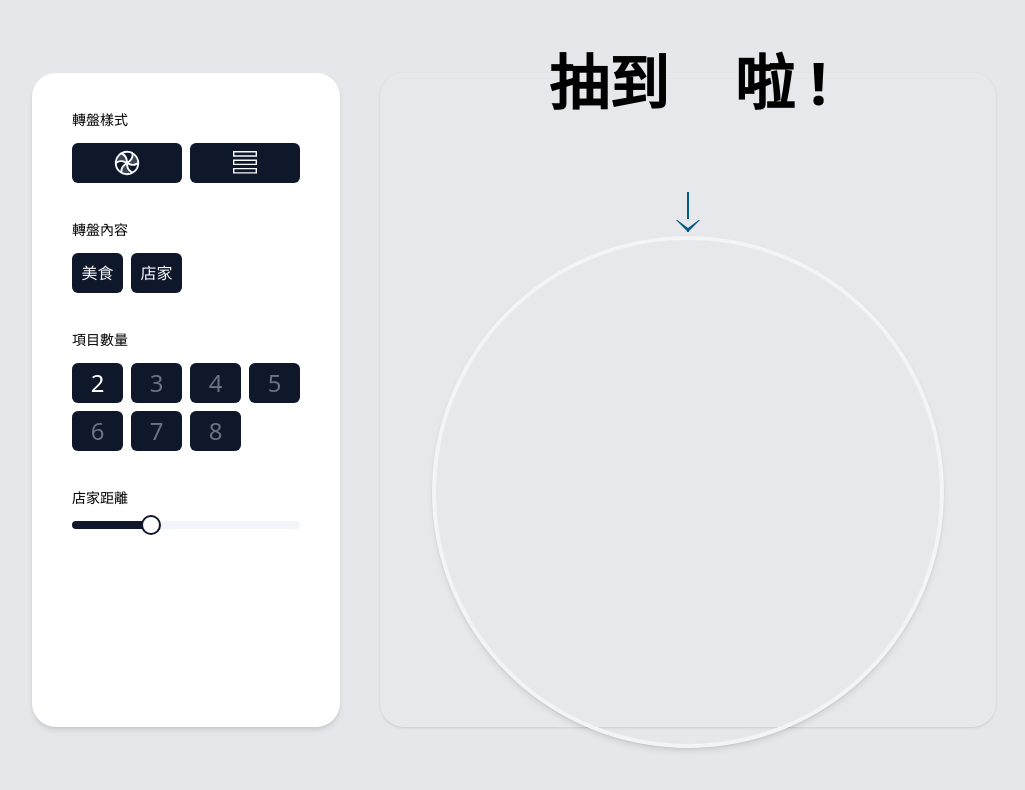
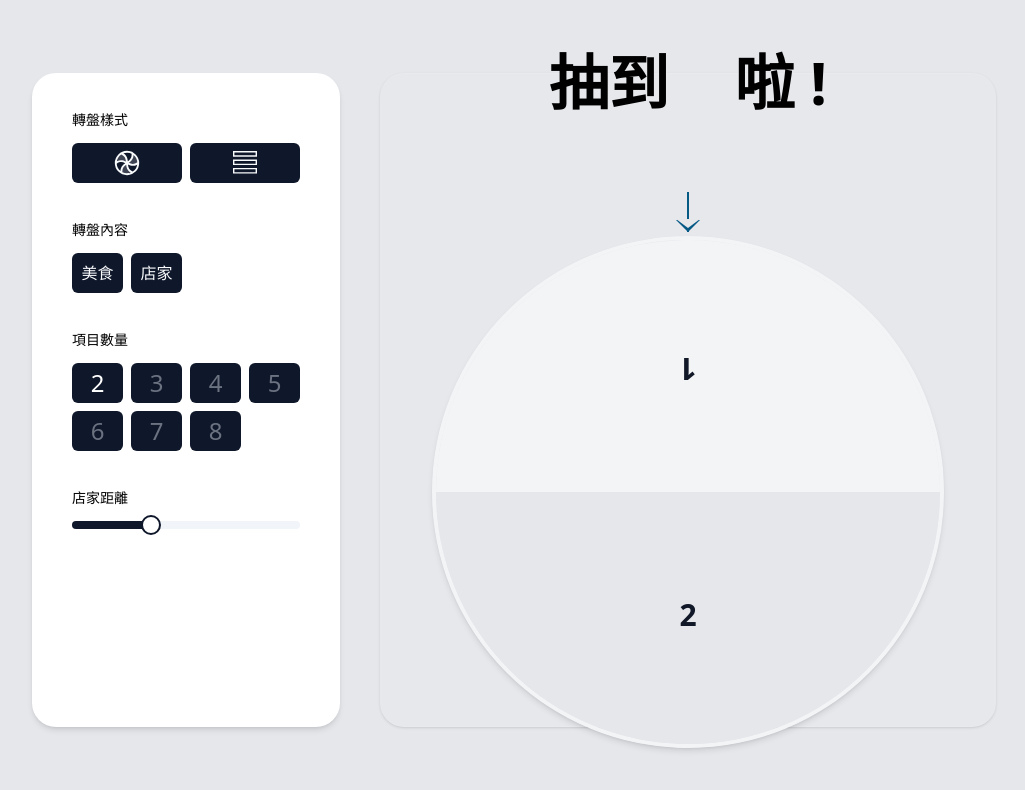
Before and after one commit to NhOuOiB/WhatToEat, a React (Vite) app: page / in a window 1280 px wide. Shown: the top 790 px of the page, without its empty margins (126-1151 px from the left). Built offline with nearby package versions, Linux system fonts and the light colour scheme.

Commit message:
feat: Update Wheel and WheelPanel components with Condition interface

```diff
--- a/src/components/wheel/Wheel.tsx
+++ b/src/components/wheel/Wheel.tsx
@@ -1,8 +1,9 @@
 import { FC } from 'react';
+import { Condition } from '@/types/type';
 
 interface WheelProps {
   rotation: number;
-  segments: string;
+  condition: Condition;
   spin: () => void;
 }
 
@@ -15,7 +16,7 @@ type wheelStyles = {
   };
 };
 
-const Wheel: FC<WheelProps> = ({ rotation, segments, spin }) => {
+const Wheel: FC<WheelProps> = ({ rotation, condition, spin }) => {
   //盤面css設定
   const wheelStyles: wheelStyles = {
     2: {
@@ -62,8 +63,8 @@ const Wheel: FC<WheelProps> = ({ rotation, segments, spin }) => {
     },
   };
 
-  const wheelStyle = wheelStyles[Number(segments)];
-  const segmentAngle = 360 / Number(segments);
+  const wheelStyle = wheelStyles[Number(condition.segments)];
+  const segmentAngle = 360 / Number(condition.segments);
 
   const colorVariants = [
     { bg: 'bg-gray-100', border: 'border-t-gray-100', text: 'text-gray-900' },
@@ -78,7 +79,7 @@ const Wheel: FC<WheelProps> = ({ rotation, segments, spin }) => {
 
   return (
     <div className="flex flex-col items-center gap-1">
-       {/* 轉盤指針 */}
+      {/* 轉盤指針 */}
       <div className=" w-6 h-10 relative flex justify-center">
         <div className="w-0 h-full border border-sky-800 absolute"></div>
         <div className="w-full border border-b-0 border-x-[0.8rem] border-x-transparent border-t-[.8rem] border-sky-800 absolute bottom-0"></div>
@@ -90,7 +91,7 @@ const Wheel: FC<WheelProps> = ({ rotation, segments, spin }) => {
           style={{ transform: `rotate(${rotation}deg)`, transitionDuration: '3s' }}
         >
           <div className="relative w-full h-full rounded-full overflow-hidden border-4 border-gray-100 flex justify-center">
-            {Array.from({ length: Number(segments) }).map((_, index) => {
+            {Array.from({ length: Number(condition.segments) }).map((_, index) => {
               return (
                 <div
                   className={`absolute ${wheelStyle?.container}`}
--- a/src/components/wheelPanel/WheelPanel.tsx
+++ b/src/components/wheelPanel/WheelPanel.tsx
@@ -1,15 +1,16 @@
 import React, { useRef, useEffect, useState } from 'react';
 import Wheel from '../wheel/Wheel';
 import styles from './WheelPanel.module.scss';
+import { Condition } from '@/types/type';
 
 interface WheelPanelProps {
   rotation: number;
-  segments: string;
+  condition: Condition;
   selectedItem: number;
   spin: () => void;
 }
 
-const WheelPanel: React.FC<WheelPanelProps> = ({ rotation, selectedItem, segments, spin }) => {
+const WheelPanel: React.FC<WheelPanelProps> = ({ rotation, selectedItem, condition, spin }) => {
   const panelRef = useRef<HTMLDivElement>(null);
   const [panel, setPanel] = useState<DOMRect | null>(null);
   const [calcX, setCalcX] = useState(0);
@@ -46,7 +47,7 @@ const WheelPanel: React.FC<WheelPanelProps> = ({ rotation, selectedItem, segment
         <div className={styles.text}>
           抽到 <span className={selectedItem === 0 ? styles.opacity0 : ''}>{selectedItem}</span> 啦 !
         </div>
-        <Wheel rotation={rotation} segments={segments} spin={spin} />
+        <Wheel rotation={rotation} condition={condition} spin={spin} />
       </div>
     </div>
   );
```
